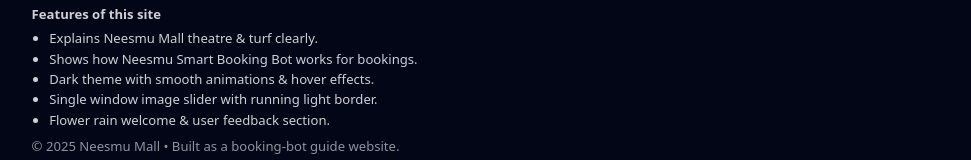
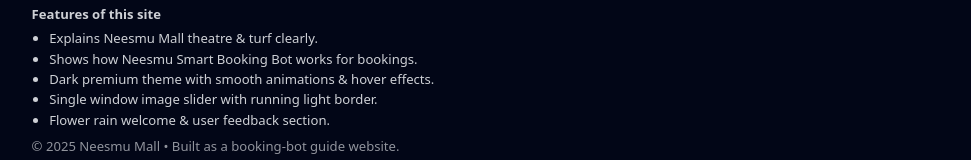
Before and after one commit to franglinprabhu2005/newzoho, a React (Create React App) app: page / in a window 1280 px wide. Shown: the part 2976-3136 px from the top of the page, without its empty margins (154-1125 px from the left). Built offline with nearby package versions, Linux system fonts and the light colour scheme.

Commit message:
Update App.js

```diff
--- a/src/App.js
+++ b/src/App.js
@@ -22,7 +22,7 @@
     id: 2,
     label: "Movie Poster",
     title: "Big Screen Fun",
-    desc: "Sample movie poster used by the booking bot.",
+    desc: "Sample movie poster look for bookings.",
     img: "https://m.media-amazon.com/images/I/71niXI3lxlL._AC_UF894,1000_QL80_.jpg",
   },
   {
@@ -49,7 +49,7 @@
     return () => clearInterval(id);
   }, []);
 
-  // hide flower welcome after few seconds
+  // flower rain welcome hide
   useEffect(() => {
     const t = setTimeout(() => setShowWelcome(false), 2600);
     return () => clearTimeout(t);
@@ -81,7 +81,7 @@
 
   return (
     <div className="site-root">
-      {/* FLOWER RAIN WELCOME */}
+      {/* FLOWER RAIN WELCOME OVERLAY */}
       {showWelcome && (
         <div className="welcome-overlay">
           <div className="welcome-inner">
@@ -183,7 +183,7 @@
             </div>
           </div>
 
-          {/* SLIDER */}
+          {/* SINGLE WINDOW SLIDER */}
           <div className="slider-row">
             <div className="slider-row-glow" />
             <article className="single-slide card-animated">
@@ -222,6 +222,7 @@
           </p>
 
           <div className="about-grid">
+            {/* Theatre */}
             <article className="about-card card-animated">
               <div className="about-image">
                 <img
@@ -245,6 +246,7 @@
               </div>
             </article>
 
+            {/* Turf */}
             <article className="about-card card-animated">
               <div className="about-image">
                 <img
@@ -270,7 +272,7 @@
           </div>
         </section>
 
-        {/* SERVICES */}
+        {/* SERVICES – BOT FLOW */}
         <section id="services" className="section">
           <h2 className="section-title">How Booking Works (Via Bot)</h2>
           <p className="section-desc">
@@ -281,6 +283,7 @@
           </p>
 
           <div className="service-grid">
+            {/* Theatre booking */}
             <article className="service-card card-animated">
               <h3>🎬 Theatre Booking – Bot Flow</h3>
               <p>
@@ -301,6 +304,7 @@
               </button>
             </article>
 
+            {/* Turf booking */}
             <article className="service-card card-animated">
               <h3>⚽ Turf Booking – Bot Flow</h3>
               <p>
@@ -425,7 +429,7 @@
         <ul className="footer-list">
           <li>Explains Neesmu Mall theatre & turf clearly.</li>
           <li>Shows how Neesmu Smart Booking Bot works for bookings.</li>
-          <li>Dark theme with smooth animations & hover effects.</li>
+          <li>Dark premium theme with smooth animations & hover effects.</li>
           <li>Single window image slider with running light border.</li>
           <li>Flower rain welcome & user feedback section.</li>
         </ul>
```
